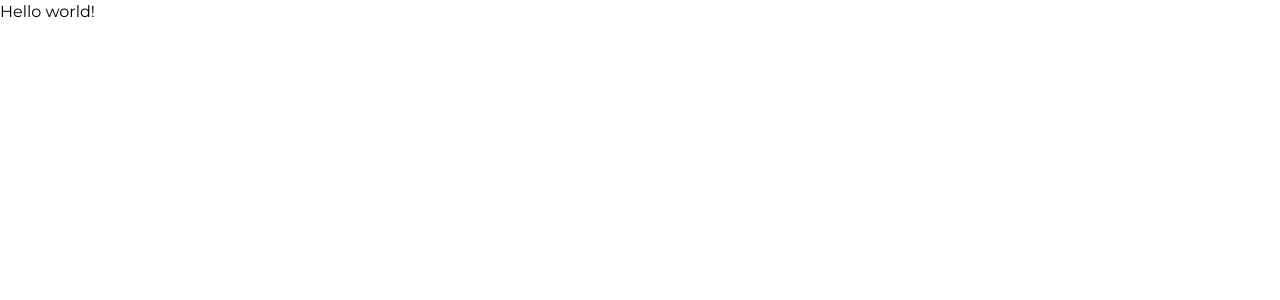
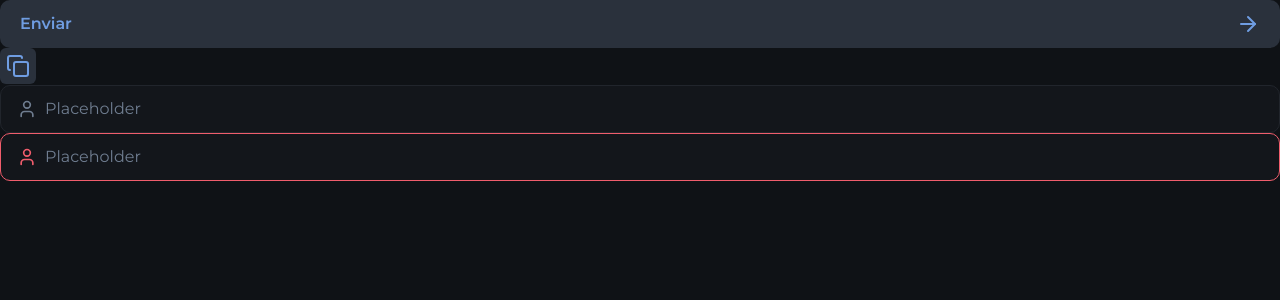
Before and after one commit to renanvcb/nlw-connect, a Next.js app: page / in a window 1280 px wide. Shown: the top 300 px of the page. Built offline with nearby package versions, Linux system fonts and the light colour scheme.

Commit message:
feat: major linting with biomejs

```diff
--- /dev/null
+++ b/biome.json
@@ -0,0 +1,35 @@
+{
+  "$schema": "./node_modules/@biomejs/biome/configuration_schema.json",
+  "organizeImports": {
+    "enabled": true
+  },
+  "formatter": {
+    "indentStyle": "space",
+    "indentWidth": 2,
+    "lineWidth": 80
+  },
+  "javascript": {
+    "formatter": {
+      "arrowParentheses": "asNeeded",
+      "jsxQuoteStyle": "double",
+      "quoteStyle": "single",
+      "semicolons": "asNeeded",
+      "trailingCommas": "es5"
+    }
+  },
+  "linter": {
+    "enabled": true,
+    "rules": {
+      "recommended": true,
+      "a11y": {
+        "noSvgWithoutTitle": "off"
+      },
+      "suspicious": {
+        "noArrayIndexKey": "info"
+      }
+    }
+  },
+  "files": {
+    "ignore": ["node_modules"]
+  }
+}
--- a/package.json
+++ b/package.json
@@ -10,6 +10,7 @@
   },
   "dependencies": {
     "@tailwindcss/postcss": "^4.0.6",
+    "lucide-react": "^0.475.0",
     "next": "15.1.7",
     "postcss": "^8.5.2",
     "react": "^19.0.0",
@@ -17,6 +18,7 @@
     "tailwindcss": "^4.0.6"
   },
   "devDependencies": {
+    "@biomejs/biome": "^1.9.4",
     "@types/node": "^20",
     "@types/react": "^19",
     "@types/react-dom": "^19",
--- /dev/null
+++ b/src/app/components/button.tsx
@@ -0,0 +1,12 @@
+import { type ComponentProps, ReactNode } from 'react'
+
+interface ButtonProps extends ComponentProps<'button'> {}
+
+export function Button(props: ButtonProps) {
+  return (
+    <button
+      className="flex justify-between items-center px-5 h-12 bg-gray-500 text-blue font-semibold rounded-xl w-full cursor-pointer hover:bg-blue hover:text-gray-900 transition-colors duration-300"
+      {...props}
+    />
+  )
+}
--- /dev/null
+++ b/src/app/components/icon-button.tsx
@@ -0,0 +1,12 @@
+import { type ComponentProps, ReactNode } from 'react'
+
+interface IconButtonProps extends ComponentProps<'button'> {}
+
+export function IconButton(props: IconButtonProps) {
+  return (
+    <button
+      className="p-1.5 bg-gray-500 text-blue rounded-md cursor-pointer hover:bg-blue hover:text-gray-900 transition-colors duration-300"
+      {...props}
+    />
+  )
+}
--- /dev/null
+++ b/src/app/components/input.tsx
@@ -0,0 +1,32 @@
+import type { ComponentProps } from 'react'
+
+interface InputRootProps extends ComponentProps<'div'> {
+  error?: boolean
+}
+
+export function InputRoot({ error = false, ...props }: InputRootProps) {
+  return (
+    <div
+      data-error={error}
+      className="group bg-gray-800 h-12 border border-gray-600 rounded-xl px-4 flex items-center gap-2 focus-within:border-gray-100 data-[error=true]:border-danger"
+      {...props}
+    />
+  )
+}
+
+interface InputIconProps extends ComponentProps<'span'> {}
+
+export function InputIcon(props: InputIconProps) {
+  return (
+    <span
+      className=" group-data-[error=true]:text-danger text-gray-400 group-focus-within:text-gray-100 group-[&:not(:has(input:placeholder-shown))]:text-gray-100"
+      {...props}
+    />
+  )
+}
+
+interface InputFieldProps extends ComponentProps<'input'> {}
+
+export function InputField(props: InputFieldProps) {
+  return <input className="flex-1 outline-0 placeholder-gray-400" {...props} />
+}
--- a/src/app/layout.tsx
+++ b/src/app/layout.tsx
@@ -1,32 +1,32 @@
-import "./globals.css";
+import './globals.css'
 
-import type { Metadata } from "next";
-import { Montserrat, Oxanium } from "next/font/google";
+import type { Metadata } from 'next'
+import { Montserrat, Oxanium } from 'next/font/google'
 
 export const metadata: Metadata = {
-  title: "devstage",
-};
+  title: 'devstage',
+}
 
 const oxanium = Oxanium({
-  weight: ["500", "600"],
-  subsets: ["latin"],
-  variable: "--font-oxanium",
-});
+  weight: ['500', '600'],
+  subsets: ['latin'],
+  variable: '--font-oxanium',
+})
 
 const montserrat = Montserrat({
-  weight: ["400", "600"],
-  subsets: ["latin"],
-  variable: "--font-montserrat",
-});
+  weight: ['400', '600'],
+  subsets: ['latin'],
+  variable: '--font-montserrat',
+})
 
 export default function RootLayout({
   children,
 }: Readonly<{
-  children: React.ReactNode;
+  children: React.ReactNode
 }>) {
   return (
     <html lang="en" className={`${oxanium.variable} ${montserrat.variable}`}>
-      <body>{children}</body>
+      <body className="bg-gray-900 text-gray-100 antialiased">{children}</body>
     </html>
-  );
+  )
 }
--- a/src/app/page.tsx
+++ b/src/app/page.tsx
@@ -1,7 +1,37 @@
+import { ArrowRight, Copy, User } from 'lucide-react'
+import { Button } from './components/button'
+import { IconButton } from './components/icon-button'
+import { InputField, InputIcon, InputRoot } from './components/input'
+
 export default function Home() {
   return (
     <main>
-      <div>Hello world!</div>
+      <Button>
+        Enviar
+        <ArrowRight />
+      </Button>
+
+      <IconButton>
+        <Copy />
+      </IconButton>
+
+      <div>
+        <InputRoot>
+          <InputIcon>
+            <User className="size-5" />
+          </InputIcon>
+
+          <InputField placeholder="Placeholder" />
+        </InputRoot>
+
+        <InputRoot error>
+          <InputIcon>
+            <User className="size-5" />
+          </InputIcon>
+
+          <InputField placeholder="Placeholder" />
+        </InputRoot>
+      </div>
     </main>
-  );
+  )
 }
```
Also changed, not shown: 1 other file (tests, documents, lock files or other folders).
